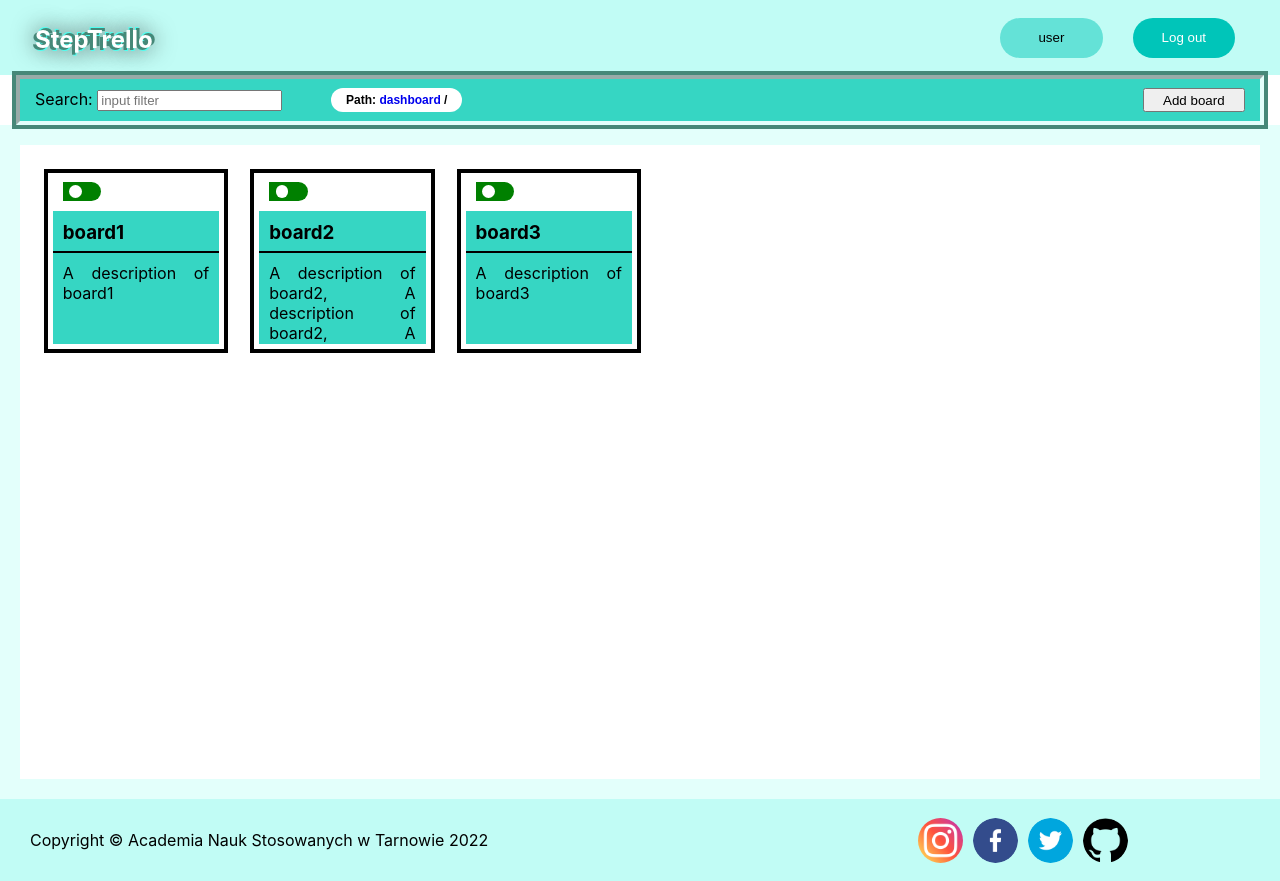
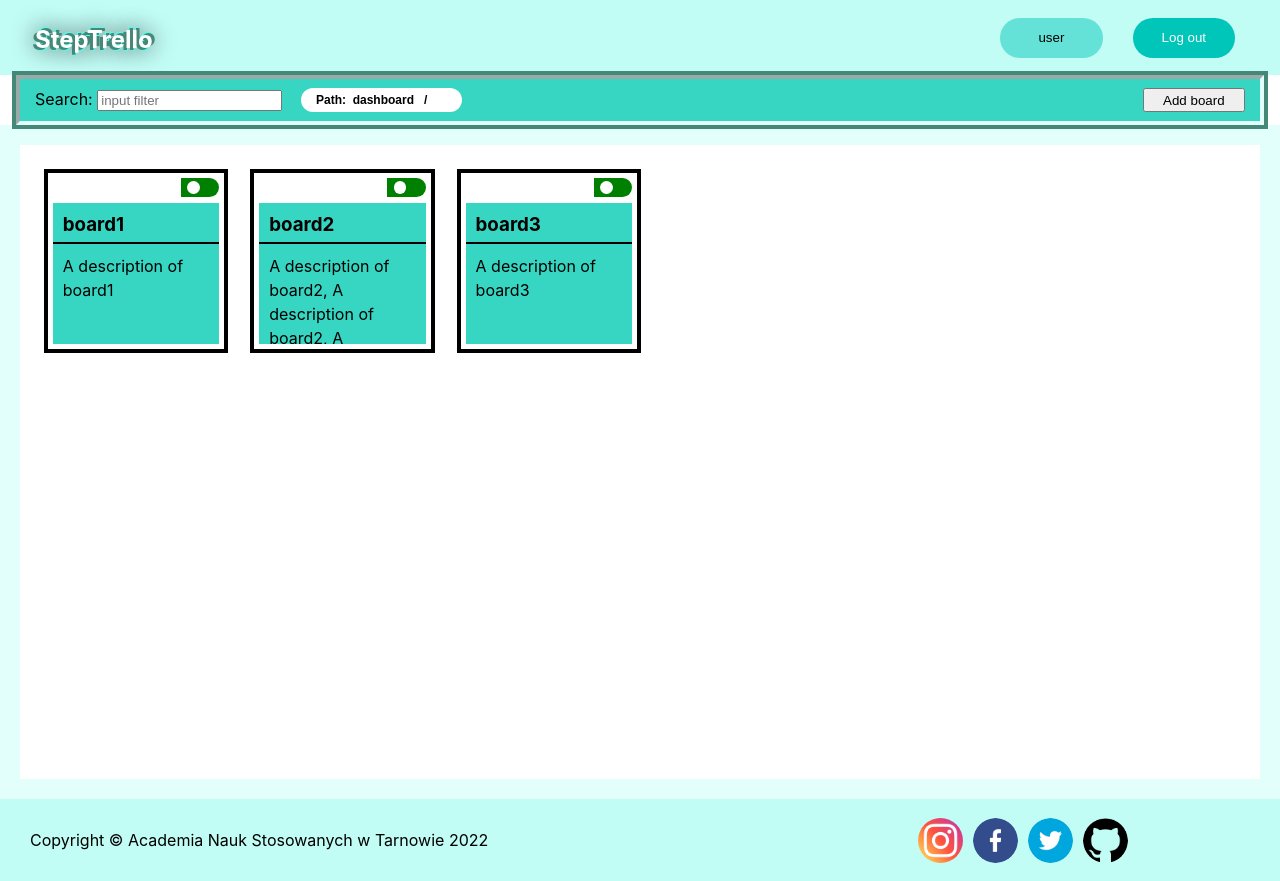
Before and after one commit to kuborek2/StepTrello, a React (Create React App) app in the folder frontend/: page /access/dashboard in a window 1280 px wide. Built offline with nearby package versions, Linux system fonts and the light colour scheme.

Commit message:
Idk what changes

```diff
--- /dev/null
+++ b/frontend/src/components/board/BoardPage.js
@@ -0,0 +1,21 @@
+import './BoardPage.css'
+import { useSearchParams } from 'react-router-dom';
+import { useSelector, useDispatch } from "react-redux";
+import { setBoardName } from '../../store/boardSlice'
+
+const BoardPage = () => {
+
+    const [searchParams, setSearchParams] = useSearchParams();
+    const name = searchParams.get("name")
+
+    const dispatch = useDispatch()
+    dispatch( setBoardName(name))
+
+    return (
+        <>
+            <h2>{ name }</h2>
+        </>
+    );
+}
+
+export default BoardPage;
--- a/frontend/src/components/dashboard/BoardElement.css
+++ b/frontend/src/components/dashboard/BoardElement.css
@@ -1,3 +1,13 @@
+a {
+    text-decoration: none;
+    color: black;
+}
+
+a:hover {
+    text-decoration: none;
+    color: black;
+}
+
 .boardBox {
     width: 13vw;
     height: 13vw;
@@ -5,11 +15,19 @@
     margin: 15px;
     padding: 5px;
     display: grid;
-    grid-template-rows: 20% 25% 1fr;
+    grid-template-rows: 15% 25% 1fr;
+    overflow: hidden;
+}
+
+.boardBox > * {
+    padding: 10px;
+    margin: 0px;
 }
 
 .tagsBox {
-    align-self: flex-end;
+    display: flex;
+    justify-content: flex-end;
+    padding: 0px;
 }
 
 .boardBox > h3 {
@@ -17,14 +35,10 @@
     border-bottom: 2px solid black;
 }
 
-.boardBox > * {
-    padding: 10px;
-    margin: 0px;
-}
-
 .boardBox > article {
     background-color: #36D6C3;
+    line-height: 1.5em;
     overflow: hidden;
     text-overflow: ellipsis;
-    text-align: justify;
+    -webkit-box-orient: vertical;
 }
--- a/frontend/src/components/dashboard/BoardElement.js
+++ b/frontend/src/components/dashboard/BoardElement.js
@@ -1,8 +1,13 @@
 import './BoardElement.css'
 import Tag from './Tag';
+import { Link } from 'react-router-dom';
 
 const BoardElement = ({element}) => {
     return (
+        <Link to={{
+            pathname: "/access/dashboard/board",
+            search: '?name=' + element.name,
+          }}>
             <div className='boardBox'>
                 <div class="tagsBox">
                     <Tag/>
@@ -14,7 +19,10 @@ const BoardElement = ({element}) => {
                     {element.description}
                 </article>
             </div>
+        </Link>
     );
 }
 
 export default BoardElement;
+
+// search: "?sort=name",
--- a/frontend/src/components/dashboard/BoardPath.js
+++ b/frontend/src/components/dashboard/BoardPath.js
@@ -1,17 +1,22 @@
-import { useState } from 'react';
 import { useSelector } from "react-redux";
 import './BoardPath.css'
 import PathElement from './PathElement';
 
 const BoardPath = ({props}) => {
 
-    const board = useSelector(state => state.board)
+    const board = useSelector(state => state.board.name)
+    const note = useSelector(state => state.note.name)
+
 
     return (
         <>
         <button id="path">
             <h4>
-                Path: <PathElement element={"dashboard"} linkPath={"/access/dashboard"}/> / <PathElement element={board.name} linkPath={"/access/dashboard/"+board.name}/>
+                Path: &nbsp;
+                <PathElement element={"dashboard"} linkPath={"/access/dashboard"}/> &nbsp;
+                / &nbsp;
+                { board !== "" ? <PathElement element={board} linkPath={"/access/dashboard/"+board}/> + '\t/' : "" } &nbsp;
+                { note !== "" ? <PathElement element={note} linkPath={"/access/dashboard/"+note}/> + '\t/' : "" } &nbsp;
             </h4>
         </button>
         </>
--- /dev/null
+++ b/frontend/src/components/dashboard/BoardsList.js
@@ -0,0 +1,51 @@
+import _ from 'lodash';
+import Tags from '../../enums/Tags';
+import BoardElement from './BoardElement';
+
+const BoardsList = () => {
+
+    let initialList = [
+        {
+            name: 'board1',
+            description: "A description of board1",
+            tags: [Tags.GREEN, Tags.YELLOW]
+        },
+        {
+            name: 'board2',
+            description: "A description of board2, A description of board2, A description of board2, A description of board2, end of board2 description",
+            tags: [Tags.RED]
+        },
+        {
+            name: 'board3',
+            description: "A description of board3",
+            tags: [Tags.GREEN]
+        }
+    ]
+
+    const List = ({list}) => {
+        if( list && _.isEmpty(list) ){
+            return (<></>);
+        } else {
+            let result = list.map((elem) => {
+                if ( _.isObject(elem) ){
+                    let keys = Object.keys(elem);
+                    if( keys.includes("name") && keys.includes("description") && keys.includes("tags") ){
+                        return (
+                            <BoardElement element={elem} key={elem.name}/>
+                        );
+                    }
+                }
+                return '';
+            })
+            return result;
+        }
+    }
+
+    return (
+        <>
+            <List list={initialList}/>
+        </>
+    );
+}
+
+export default BoardsList;
--- a/frontend/src/components/dashboard/DashboardPage.js
+++ b/frontend/src/components/dashboard/DashboardPage.js
@@ -1,54 +1,15 @@
 import './DashboardPage.css'
 import Toolbar from './Toolbar';
-import _, { result } from 'lodash';
-import Tags from '../../enums/Tags';
-import BoardElement from './BoardElement';
-
+import { Outlet } from 'react-router-dom';
 
 const DashboardPage = () => {
-
-    let initialList = [
-        {
-            name: 'board1',
-            description: "A description of board1",
-            tags: [Tags.GREEN, Tags.YELLOW]
-        },
-        {
-            name: 'board2',
-            description: "A description of board2, A description of board2, A description of board2, A description of board2, end of board2 description",
-            tags: [Tags.RED]
-        },
-        {
-            name: 'board3',
-            description: "A description of board3",
-            tags: [Tags.GREEN]
-        }
-    ]
-
-    const BoardsList = ({list}) => {
-        if( list && _.isEmpty(list) ){
-            return (<></>);
-        } else {
-            let result = list.map((elem) => {
-                if ( _.isObject(elem) ){
-                    let keys = Object.keys(elem);
-                    if( keys.includes("name") && keys.includes("description") && keys.includes("tags") ){
-                        return (
-                            <BoardElement element={elem} key={elem.name}/>
-                        );
-                    }
-                }
-            })
-            return result;
-        }
-    }
 
     return (
 
         <div className='container'>
             <Toolbar />
             <div className='dashboardBox'>
-                <BoardsList list={initialList}/>
+                <Outlet />
             </div>
 
         </div>
--- a/frontend/src/components/dashboard/PathElement.js
+++ b/frontend/src/components/dashboard/PathElement.js
@@ -12,3 +12,9 @@ const PathElement = ({props, element, linkPath}) => {
 }
 
 export default PathElement;
+
+
+{/* <Link to={{
+            pathname: "/access/dashboard/board",
+            search: '?name=' + element.name,
+          }}></Link> */}
--- a/frontend/src/index.js
+++ b/frontend/src/index.js
@@ -14,6 +14,8 @@ import SignInPage from './components/SignInPage';
 import { Provider } from 'react-redux'
 import store from './store/storeIndex';
 import DashboardPage from './components/dashboard/DashboardPage';
+import BoardPage from './components/board/BoardPage';
+import BoardsList from './components/dashboard/BoardsList';
 
 
 const root = ReactDOM.createRoot(document.getElementById('root'));
@@ -26,7 +28,10 @@ root.render(
         <Route path="access" element={<AccessPage />}>
           <Route path="register" element={<RegisterPage />}/>
           <Route path="signin" element={<SignInPage />}/>
-          <Route path="dashboard" element={<DashboardPage />}/>
+          <Route path="dashboard" element={<DashboardPage />}>
+            <Route path="" element={<BoardsList />}/>
+            <Route path="board" element={<BoardPage />}/>
+          </Route>
 
         </Route>
       </Routes>
--- a/frontend/src/store/boardSlice.js
+++ b/frontend/src/store/boardSlice.js
@@ -1,7 +1,7 @@
 import { createSlice } from "@reduxjs/toolkit";
 
 const initialState = {
-    name: '',
+    name: "",
 }
 
 const boardSlice = createSlice({
--- /dev/null
+++ b/frontend/src/store/noteSlice.js
@@ -0,0 +1,19 @@
+import { createSlice } from "@reduxjs/toolkit";
+
+const initialState = {
+    name: '',
+}
+
+const noteSlice = createSlice({
+    name: 'note',
+    initialState,
+    reducers: {
+        setNoteName: (state, action) => {
+            state.name = action.payload
+        },
+    },
+});
+
+export const { setNoteName } = noteSlice.actions;
+
+export default noteSlice.reducer;
--- a/frontend/src/store/storeIndex.js
+++ b/frontend/src/store/storeIndex.js
@@ -1,10 +1,12 @@
 import { configureStore } from '@reduxjs/toolkit';
 import boardSlice from './boardSlice';
 import loginSlice from './loginSlice';
+import noteSlice from './noteSlice';
 
 export default configureStore({
     reducer: {
       login: loginSlice,
       board: boardSlice,
+      note: noteSlice,
     }
   });
```
Also changed, not shown: frontend/src/components/board/BoardPage.css (added). Lines whose indentation alone changed are shown as unchanged.
